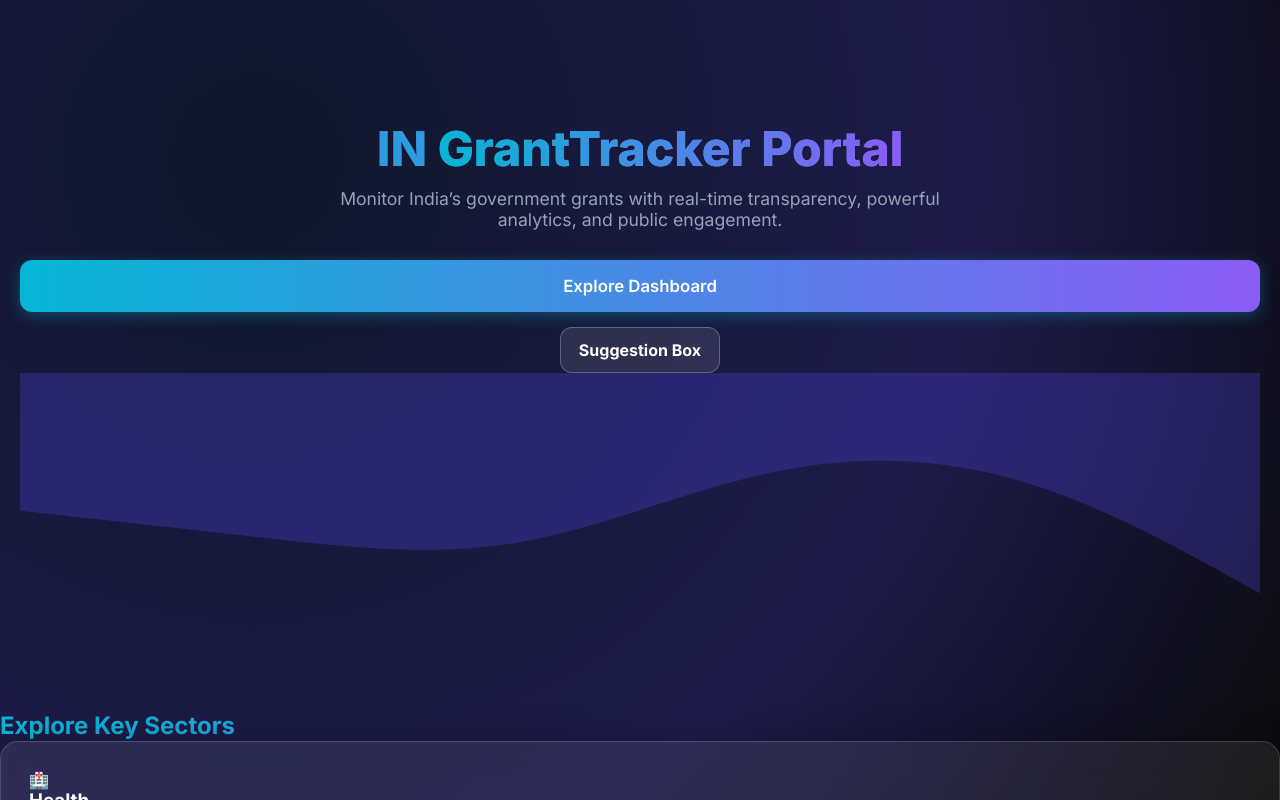
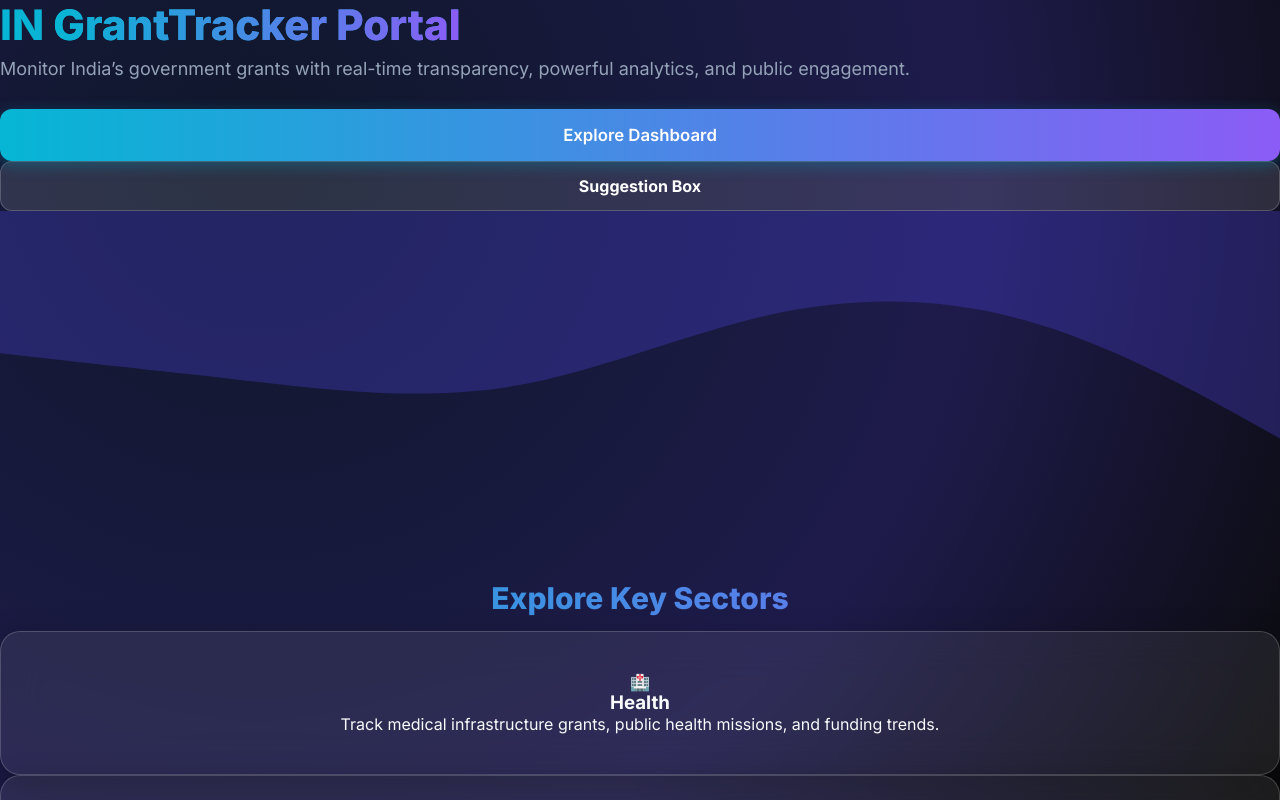
Before and after one commit to mamothai/grant-tracker-frontend, a React (Vite) app: page / in a window 1280 px wide. Built offline with nearby package versions, Linux system fonts and the light colour scheme.

Commit message:
restored clean scroll-animation homepage version

```diff
--- a/src/App.css
+++ b/src/App.css
@@ -1,289 +1,164 @@
-/* -------------------------------------------------------------
-   GLOBAL STYLES
-------------------------------------------------------------- */
-
+/* GLOBAL */
 @import url('https://fonts.googleapis.com/css2?family=Inter:wght@400;500;600;700;800&display=swap');
 
 :root {
-  --navy: #0f172a;
   --cyan: #06b6d4;
   --purple: #8b5cf6;
-  --saffron: #f59e0b;
   --muted: #94a3b8;
-  --white: #ffffff;
-
   --glass-bg: rgba(255, 255, 255, 0.08);
-  --glass-border: rgba(255, 255, 255, 0.15);
-  --shadow: 0 10px 40px rgba(0,0,0,0.35);
+  --glass-border: rgba(255, 255, 255, 0.18);
+  --shadow: 0 12px 32px rgba(0,0,0,0.35);
 }
 
-html, body {
+body {
   margin: 0;
-  padding: 0;
-  font-family: "Inter", sans-serif;
-  background: radial-gradient(circle at 30% 20%, #1e293b, #0b0d16);
-  color: var(--white);
+  font-family: Inter, sans-serif;
+  background: linear-gradient(to bottom right, #0f172a, #1e293b);
+  color: white;
   overflow-x: hidden;
-  scroll-behavior: smooth;
 }
 
-
-/* -------------------------------------------------------------
-   NAVBAR
-------------------------------------------------------------- */
-
-.nav {
-  width: min(1200px, 94%);
-  margin: 16px auto;
-  padding: 14px 22px;
-
-  display: flex;
-  justify-content: space-between;
-  align-items: center;
-
-  background: var(--glass-bg);
-  border: 1px solid var(--glass-border);
-  border-radius: 16px;
-  backdrop-filter: blur(18px);
-
-  box-shadow: var(--shadow);
-  position: sticky;
-  top: 0;
-  z-index: 50;
+.home-scroll {
+  width: min(1000px, 88%);
+  margin: 120px auto 0;
 }
 
-.brand {
-  display: flex;
-  gap: 8px;
-  font-size: 1.25rem;
-  text-decoration: none;
-  align-items: center;
-  color: white;
-  font-weight: 800;
-}
-
-.brand-text {
-  background: linear-gradient(90deg, var(--cyan), var(--purple));
-  -webkit-background-clip: text;
-  -webkit-text-fill-color: transparent;
-}
-
-.nav-links {
-  display: flex;
-  gap: 10px;
-}
-
-.nav-link {
-  padding: 8px 12px;
-  border-radius: 10px;
-  text-decoration: none;
-  color: white;
-  font-weight: 600;
-  opacity: 0.9;
-  transition: 0.2s;
-}
-.nav-link:hover {
-  opacity: 1;
-  background: rgba(255, 255, 255, 0.12);
-}
-
-
-/* -------------------------------------------------------------
-   GLASS CARD
-------------------------------------------------------------- */
-
+/* GLASS */
 .glassy {
   background: var(--glass-bg);
   border: 1px solid var(--glass-border);
-  border-radius: 18px;
-  backdrop-filter: blur(16px);
-  padding: 28px;
+  backdrop-filter: blur(20px);
+  border-radius: 20px;
+  padding: 40px;
   box-shadow: var(--shadow);
   transition: 0.25s;
 }
 .glassy:hover {
-  transform: translateY(-3px);
+  transform: translateY(-2px);
 }
 
-
-/* -------------------------------------------------------------
-   HERO SECTION
-------------------------------------------------------------- */
-
-.hero-section {
-  padding: 120px 20px 60px;
+/* HERO */
+.hero-card {
   text-align: center;
 }
-
-.hero-card,
-.hero-box {
-  max-width: 850px;
-  margin: auto;
-  padding: 50px 40px;
+.hero-title {
+  font-size: 42px;
+  font-weight: 800;
+  margin-bottom: 8px;
 }
-
-.hero-title {
-  font-size: clamp(32px, 5vw, 48px);
-  font-weight: 800;
-  margin-bottom: 10px;
+.hero-sub {
+  font-size: 18px;
+  color: var(--muted);
+  margin-bottom: 30px;
 }
-
-.hero-sub {
-  color: var(--muted);
-  max-width: 650px;
-  margin: auto;
-  margin-bottom: 30px;
-  font-size: 1.1rem;
-}
-
 .gradient {
   background: linear-gradient(90deg, var(--cyan), var(--purple));
   -webkit-background-clip: text;
   -webkit-text-fill-color: transparent;
 }
+.muted {
+  color: var(--muted);
+}
 
-
-/* -------------------------------------------------------------
-   BUTTONS
-------------------------------------------------------------- */
-
+/* BUTTONS */
 .btn {
-  padding: 12px 18px;
+  display: block;
+  width: 100%;
+  padding: 14px;
   border-radius: 12px;
-  border: none;
-  cursor: pointer;
+  font-weight: 700;
+  text-align: center;
   text-decoration: none;
-  font-weight: 700;
-  display: inline-flex;
-  justify-content: center;
-  align-items: center;
-  transition: 0.25s;
+  transition: 0.2s;
 }
 
 .btn-primary {
   background: linear-gradient(90deg, var(--cyan), var(--purple));
   color: white;
-  box-shadow: 0 8px 22px rgba(6, 182, 212, 0.35);
 }
 .btn-primary:hover {
-  transform: translateY(-2px);
-  box-shadow: 0 12px 32px rgba(6, 182, 212, 0.55);
+  transform: scale(1.02);
 }
 
 .btn-ghost {
-  background: rgba(255,255,255,0.1);
+  background: rgba(255,255,255,0.12);
+  border: 1px solid rgba(255,255,255,0.2);
   color: white;
-  border: 1px solid rgba(255,255,255,0.25);
 }
 .btn-ghost:hover {
   background: rgba(255,255,255,0.18);
-  transform: translateY(-2px);
 }
 
-.hero-buttons,
-.cta-row {
+.hero-main-btn {
+  max-width: 700px;
+  margin: 0 auto 15px;
+}
+
+.hero-sub-btn {
+  max-width: 250px;
+  margin: 0 auto;
+}
+
+/* FEATURES */
+.section {
+  margin: 80px auto;
+  text-align: center;
+}
+
+.section-title {
+  font-size: 30px;
+  font-weight: 800;
+  margin-bottom: 15px;
+}
+
+.features-grid {
+  display: grid;
+  gap: 20px;
+  margin-top: 30px;
+  grid-template-columns: repeat(auto-fit, minmax(240px, 1fr));
+}
+
+.feature-card {
+  padding: 25px;
+  border-radius: 18px;
+  text-align: center;
+}
+
+/* SEARCH */
+.search-row {
+  margin-top: 16px;
   display: flex;
   justify-content: center;
-  gap: 15px;
+  gap: 10px;
   flex-wrap: wrap;
 }
 
-.hero-main-btn {
-  width: min(750px, 90%);
-  padding: 14px 0;
-  font-size: 18px;
+.input {
+  width: 280px;
+  padding: 12px;
+  border-radius: 12px;
+  border: none;
+  font-weight: 600;
 }
 
-.hero-sub-btn {
-  width: 250px;
-  padding: 12px 0;
-}
-
-
-/* -------------------------------------------------------------
-   INPUTS + FORMS
-------------------------------------------------------------- */
-
-.input,
-textarea {
-  width: 100%;
-  padding: 14px;
-  border-radius: 10px;
-  background: rgba(255,255,255,0.95);
-  font-weight: 600;
-  border: none;
-  outline: none;
-  color: #111;
-  transition: 0.25s;
-}
-
-.input:focus,
-textarea:focus {
-  box-shadow: 0 0 0 4px rgba(6, 182, 212, 0.25);
-}
-
-
-/* -------------------------------------------------------------
-   SEARCH BAR
-------------------------------------------------------------- */
-
-.search-section {
-  padding: 50px 20px;
-  text-align: center;
-}
-
-.search-row {
-  margin-top: 18px;
-  display: flex;
-  gap: 10px;
-  justify-content: center;
-  flex-wrap: wrap;
-}
-
-
-/* -------------------------------------------------------------
-   FOOTER
-------------------------------------------------------------- */
-
-.footer {
-  text-align: center;
-  padding: 25px 10px;
-  font-size: 0.9rem;
-  color: var(--muted);
-  opacity: 0.85;
-}
-
-.gradient-ink {
-  background: linear-gradient(90deg, var(--saffron), var(--cyan));
-  -webkit-background-clip: text;
-  -webkit-text-fill-color: transparent;
-}
-
-
-/* -------------------------------------------------------------
-   ANIMATIONS
-------------------------------------------------------------- */
-
+/* ANIMATIONS */
 .fade-up {
   opacity: 0;
   transform: translateY(20px);
-  animation: fadeUp 0.7s forwards;
+  animation: fadeUp 0.6s ease forwards;
 }
-@keyframes fadeUp {
-  to {
-    opacity: 1;
-    transform: translateY(0px);
-  }
-}
-
 .float-up {
   opacity: 0;
   transform: translateY(25px);
-  animation: floatUp 1s forwards;
+  animation: floatUp 0.9s ease forwards;
+}
+.delay-1 { animation-delay: 0.15s; }
+.delay-2 { animation-delay: 0.3s; }
+
+@keyframes fadeUp {
+  to { opacity: 1; transform: translateY(0); }
 }
 @keyframes floatUp {
-  to {
-    opacity: 1;
-    transform: translateY(0px);
-  }
+  0% { opacity: 0; transform: translateY(30px); }
+  100% { opacity: 1; transform: translateY(0); }
 }
```
Also changed, not shown: src/Home.jsx (+35 -13 lines).
